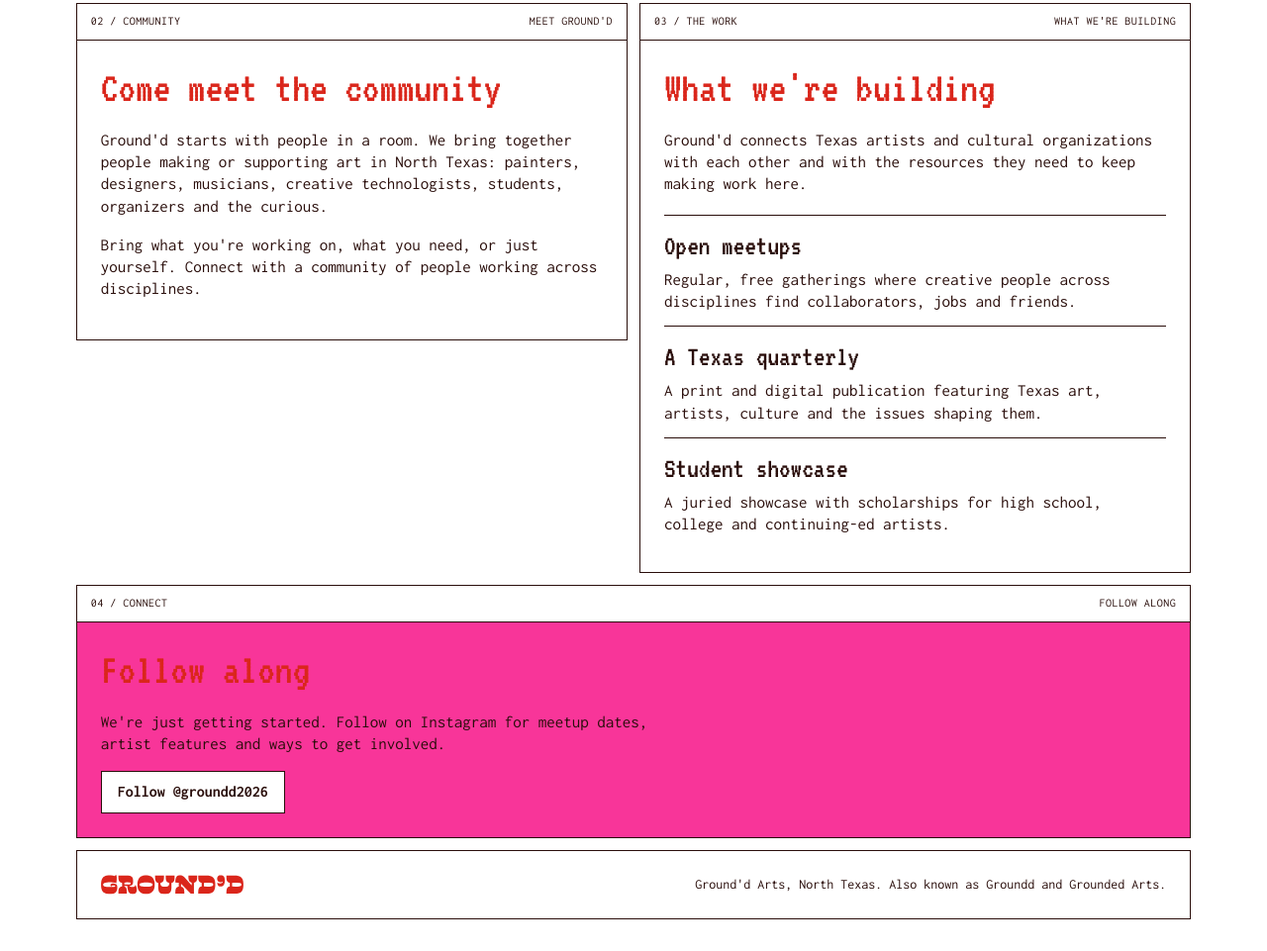
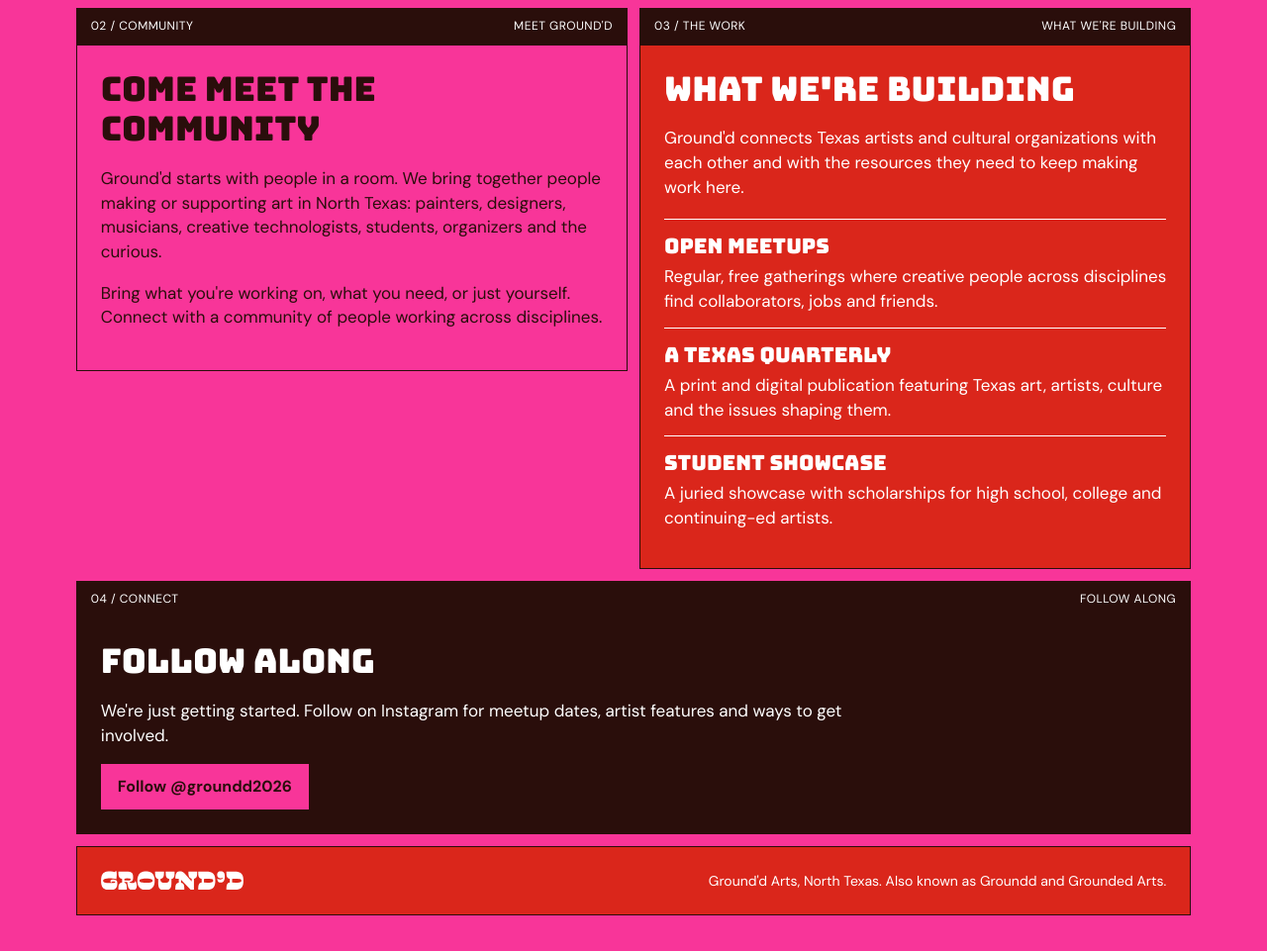
Before and after one commit to karinalujan/groundd, a plain HTML site: page index.html in a window 1280 px wide. Shown: the part 650-1611 px from the top of the page at 99% size. Drawn offline with Linux system fonts and the light colour scheme.

Commit message:
Reduce white space and update Ground’d typography
Co-authored-by: Copilot App <223556219+Copilot@users.noreply.github.com>

```diff
--- a/index.html
+++ b/index.html
@@ -7,19 +7,19 @@
 <title>Ground'd Arts</title>
 <link rel="preconnect" href="https://fonts.googleapis.com">
 <link rel="preconnect" href="https://fonts.gstatic.com" crossorigin>
-<link href="https://fonts.googleapis.com/css2?family=Inconsolata:wght@400;600;700&family=VT323&display=swap" rel="stylesheet">
+<link href="https://fonts.googleapis.com/css2?family=Bungee&family=DM+Sans:wght@400;600;700&display=swap" rel="stylesheet">
 <style>
-body{margin:0;background:#fff}
+body{margin:0;background:#F83599}
 .gd{--red:#DA261B;--pink:#F83599;--white:#FFFFFF;--ink:#2A0E0B;max-width:1200px;margin:0 auto;padding:24px clamp(24px,6vw,80px) 32px;
- font-family:"Inconsolata",monospace;font-size:17px;line-height:1.3;color:var(--ink);background:var(--white);-webkit-font-smoothing:antialiased}
+ font-family:"DM Sans",sans-serif;font-size:17px;line-height:1.45;color:var(--ink);background:var(--pink);-webkit-font-smoothing:antialiased}
 .gd *,.gd *::before,.gd *::after{box-sizing:border-box}
-.gd h2,.gd h3{font-family:"VT323",monospace;font-weight:400}
+.gd h2,.gd h3{font-family:"Bungee",sans-serif;font-weight:400}
 .gd a{color:inherit}
 .gd a:focus-visible,.gd button:focus-visible{outline:3px solid var(--ink);outline-offset:3px}
 .gd-wrap{padding:24px}
 .gd svg{display:block}
 .gd-hero,.gd-panel,.gd-foot{border:1px solid var(--ink)}
-.gd-module-bar{display:flex;justify-content:space-between;gap:16px;padding:10px 14px;border-bottom:1px solid var(--ink);background:var(--white);color:var(--ink);font-size:12px;line-height:1.3;letter-spacing:.04em}
+.gd-module-bar{display:flex;justify-content:space-between;gap:16px;padding:10px 14px;border-bottom:1px solid var(--ink);background:var(--ink);color:var(--white);font-size:12px;line-height:1.3;letter-spacing:.04em}
 .gd-module-bar span:last-child{text-align:right}
 .gd-hero{background:var(--pink)}
 .gd-hero-top{display:flex;align-items:flex-end;gap:clamp(1rem,3vw,2.5rem)}
@@ -37,16 +37,22 @@ body{margin:0;background:#fff}
 .gd-boots button:focus-visible{outline:3px solid var(--white);outline-offset:3px}
 .gd-boots svg{width:100%;height:100%}
 .gd-band p{margin:16px 24px 20px;font-size:15px}
-.gd h2{font-size:clamp(36px,4vw,44px);line-height:1.1;margin:0 0 12px;color:var(--red)}
-.gd h3{font-size:29px;line-height:1.15;margin:0 0 6px}
+.gd h2{font-size:clamp(25px,3vw,34px);line-height:1.2;margin:0 0 12px;color:var(--ink)}
+.gd h3{font-size:21px;line-height:1.2;margin:0 0 6px}
 .gd p{max-width:65ch}
 .gd-list{list-style:none;margin:20px 0 0;padding:0}
-.gd-list li{border-top:1px solid var(--ink);padding:14px 0}
+.gd-list li{border-top:1px solid var(--white);padding:14px 0}
 .gd-list li p{margin:0}
-.gd-join{background:var(--pink)}
-.gd-foot{margin-top:12px;font-size:14px}
+.gd-build{background:var(--red);color:var(--white)}
+.gd-build h2{color:var(--white)}
+.gd-join{background:var(--ink);color:var(--white)}
+.gd-join h2{color:var(--white)}
+.gd-join .gd-btn{background:var(--pink);color:var(--ink);border-color:var(--pink)}
+.gd-join .gd-btn:hover{background:var(--white);color:var(--ink)}
+.gd-join a:focus-visible,.gd-foot a:focus-visible{outline-color:var(--white)}
+.gd-foot{margin-top:12px;background:var(--red);color:var(--white);font-size:14px}
 .gd-foot .gd-wrap{display:flex;flex-wrap:wrap;justify-content:space-between;align-items:center;gap:16px}
-.gd-foot svg{width:9rem;fill:var(--red)}
+.gd-foot svg{width:9rem;fill:var(--white)}
 @media (max-width:760px){.gd-main{grid-template-columns:minmax(0,1fr)}.gd-band,.gd-join{grid-column:auto}.gd-wrap{padding:18px}}
 @media (prefers-reduced-motion:reduce){.gd-boots button,.gd-btn{transition:none}}
 </style>
```
